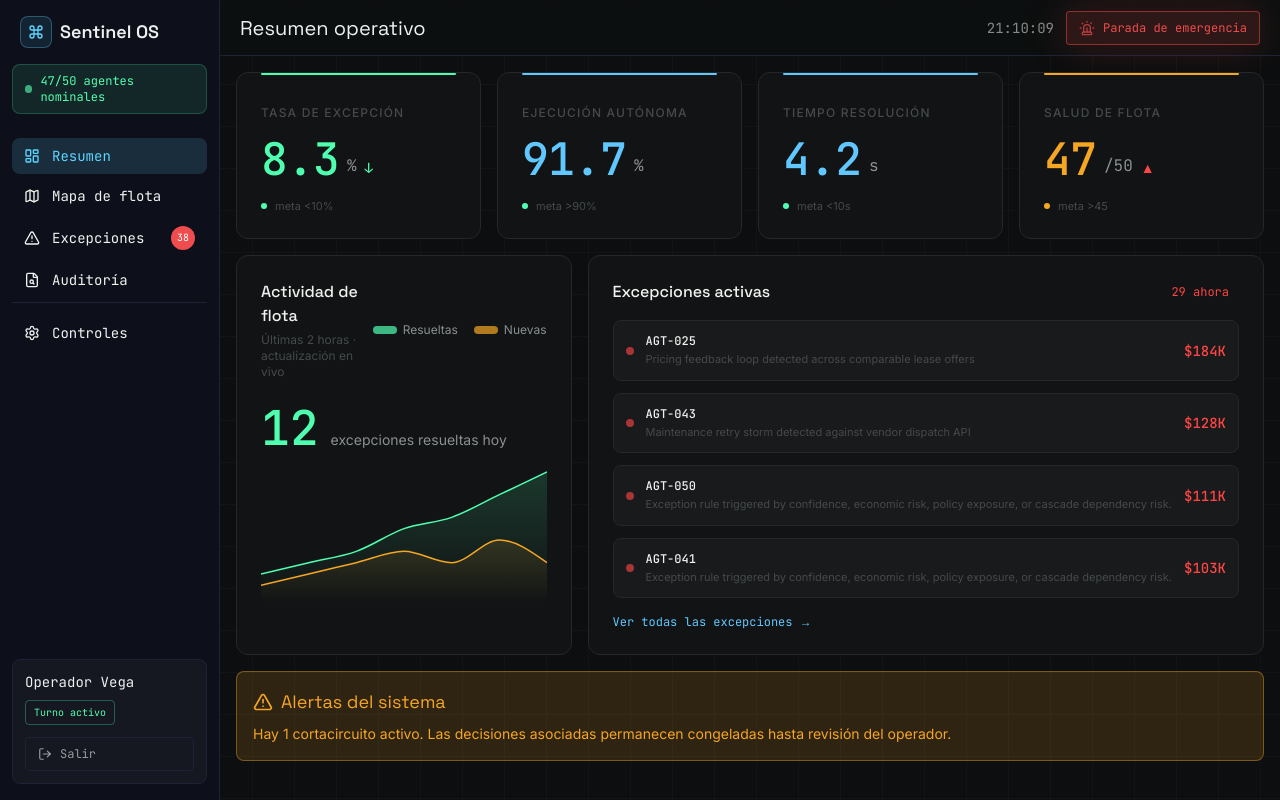
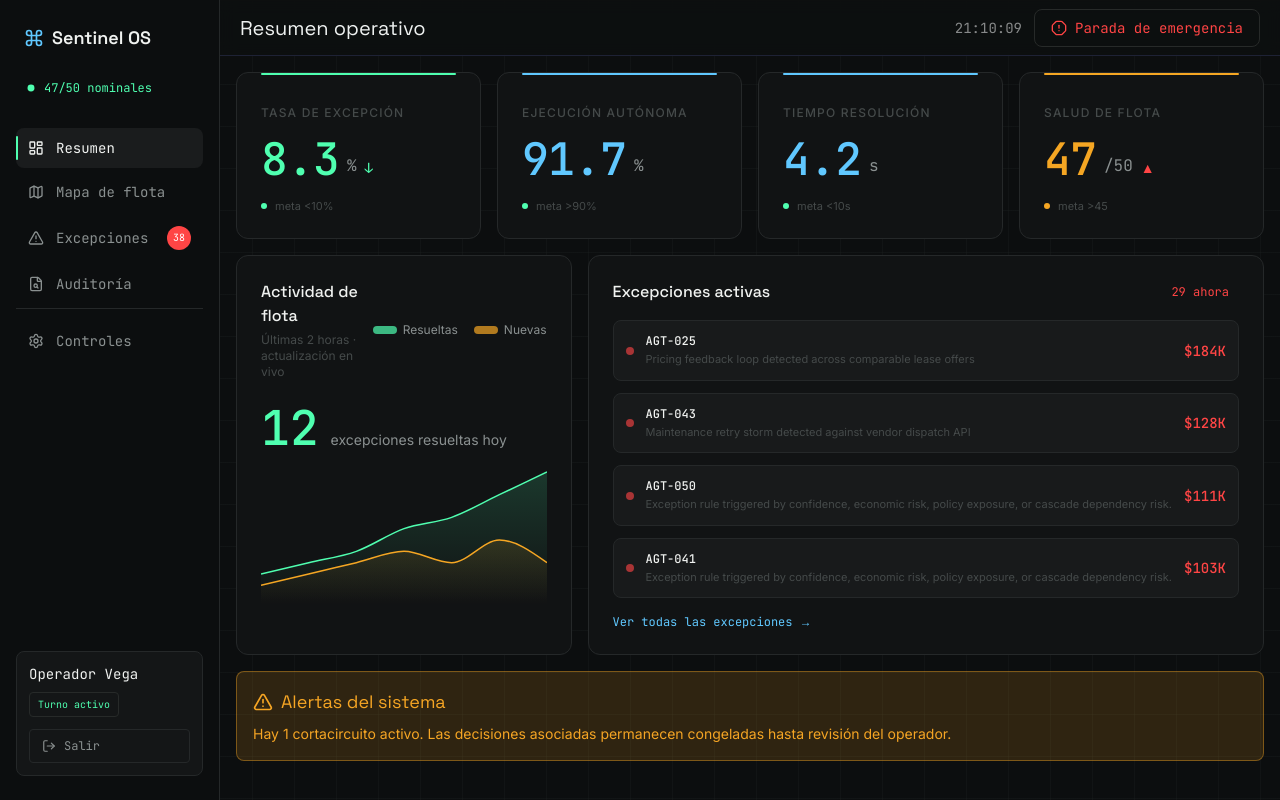
Before and after one commit to leandrodesignux-ux/Sentinel-OS, a Next.js app: page / in a window 1280 px wide. Built offline with nearby package versions, Linux system fonts and the light colour scheme.

Commit message:
Refine fleet cards and navigation animations

```diff
--- a/components/controls/EmergencyStop.tsx
+++ b/components/controls/EmergencyStop.tsx
@@ -1,11 +1,23 @@
 "use client";
 
-import { Siren } from "lucide-react";
+import { AlertOctagon } from "lucide-react";
+import { motion } from "framer-motion";
 
-export function EmergencyStop() {
+export function EmergencyStop({ hasCriticalAgents = false }: { hasCriticalAgents?: boolean }) {
   return (
-    <button className="flex items-center gap-2 rounded-badge border border-critical/50 bg-critical/15 px-3 py-2 font-display text-xs text-critical shadow-danger transition hover:bg-critical/25">
-      <Siren className="h-4 w-4 animate-signal-blink" /> Parada de emergencia
-    </button>
+    <motion.button
+      animate={hasCriticalAgents ? {
+        boxShadow: [
+          "0 0 0 0 rgba(255, 69, 69, 0)",
+          "0 0 0 6px rgba(255, 69, 69, 0.2)",
+          "0 0 0 0 rgba(255, 69, 69, 0)"
+        ]
+      } : {}}
+      transition={{ repeat: Infinity, duration: 2 }}
+      className="flex items-center gap-2 rounded-data border border-[var(--status-critical)]/40 bg-[var(--status-critical)]/10 px-4 py-2 font-display text-sm text-[var(--status-critical)] transition-colors hover:bg-[var(--status-critical)]/20"
+    >
+      <AlertOctagon className="h-4 w-4" />
+      Parada de emergencia
+    </motion.button>
   );
 }
--- a/components/layout/SentinelSidebar.tsx
+++ b/components/layout/SentinelSidebar.tsx
@@ -1,5 +1,8 @@
+"use client";
+
 import { AlertTriangle, Command, FileSearch, LayoutDashboard, LogOut, Map, Settings } from "lucide-react";
-import Link from "next/link";
+import { motion } from "framer-motion";
+import { useRouter } from "next/navigation";
 import { cn } from "@/lib/utils";
 
 export type SentinelSection = "resumen" | "flota" | "excepciones" | "auditoria" | "controles";
@@ -13,17 +16,40 @@ const sections: { id: SentinelSection; label: string; icon: typeof LayoutDashboa
 ];
 
 export function SentinelSidebar({ activeSection, nominalCount = 47, exceptionCount = 38, fleetStopped = false }: { activeSection: SentinelSection; nominalCount?: number; exceptionCount?: number; fleetStopped?: boolean }) {
+  const router = useRouter();
+
+  function onSectionChange(section: SentinelSection) {
+    router.push(`/?section=${section}`);
+  }
+
   return (
-    <aside className="fixed inset-y-0 left-0 z-30 flex w-[220px] flex-col border-r border-[#1E2235] bg-[#0D0F1A] px-3 py-4">
+    <aside className="fixed inset-y-0 left-0 z-30 flex w-[220px] flex-col border-r border-[var(--bg-border)] bg-[var(--bg-canvas)] px-4 py-6">
       <div>
         <div className="flex items-center gap-2 px-2">
-          <div className="flex h-8 w-8 items-center justify-center rounded-data border border-primary/30 bg-primary/10 text-primary"><Command className="h-4 w-4" /></div>
-          <h1 className="font-accent text-lg font-semibold text-foreground">Sentinel OS</h1>
+          <Command className="h-5 w-5 text-[var(--status-accent)]" />
+          <h1 className="font-accent text-lg font-semibold text-[var(--text-primary)]">Sentinel OS</h1>
         </div>
-        <div className={cn("mt-4 flex items-center gap-2 rounded-data border px-3 py-2 font-display text-xs", fleetStopped ? "border-critical/30 bg-critical/15 text-critical" : "border-ok/20 bg-ok/10 text-ok")}>
-          <span className={cn("h-2 w-2 animate-status-pulse rounded-full", fleetStopped ? "bg-critical" : "bg-ok")} />
-          <span>{fleetStopped ? "FLOTA DETENIDA" : `${nominalCount}/50 agentes nominales`}</span>
-        </div>
+        <motion.div
+          key={nominalCount}
+          initial={{ opacity: 0.5, y: -4 }}
+          animate={{ opacity: 1, y: 0 }}
+          className={cn(
+            "mt-5 flex items-center gap-2.5 rounded-data px-3 py-2 font-display text-xs",
+            fleetStopped
+              ? "bg-[var(--status-critical)]/10 text-[var(--status-critical)]"
+              : "bg-[var(--status-nominal)]/8 text-[var(--status-nominal)]"
+          )}
+        >
+          <motion.span
+            animate={{ scale: [1, 1.3, 1] }}
+            transition={{ repeat: Infinity, duration: 2, ease: "easeInOut" }}
+            className={cn(
+              "h-1.5 w-1.5 rounded-full",
+              fleetStopped ? "bg-[var(--status-critical)]" : "bg-[var(--status-nominal)]"
+            )}
+          />
+          <span>{fleetStopped ? "FLOTA DETENIDA" : `${nominalCount}/50 nominales`}</span>
+        </motion.div>
       </div>
 
       <nav className="mt-6 space-y-1">
@@ -32,20 +58,56 @@ export function SentinelSidebar({ activeSection, nominalCount = 47, exceptionCou
           const active = activeSection === section.id;
 
           return (
-            <div key={section.id} className={section.separated ? "border-t border-[#1E2235] pt-3" : undefined}>
-              <Link href={`/?section=${section.id}`} className={cn("flex w-full items-center justify-between rounded-data px-3 py-2 text-left font-display text-sm transition", active ? "bg-primary/15 text-primary" : "text-foreground/58 hover:bg-white/5 hover:text-foreground")}>
-                <span className="flex items-center gap-3"><Icon className="h-4 w-4" />{section.label}</span>
-                {section.id === "excepciones" && exceptionCount > 0 && <span className="rounded-full bg-critical px-1.5 py-0.5 text-[10px] text-white">{exceptionCount}</span>}
-              </Link>
+            <div key={section.id} className={section.separated ? "border-t border-[var(--bg-border)] pt-3" : undefined}>
+              <motion.button
+                onClick={() => onSectionChange(section.id)}
+                className={cn(
+                  "relative flex w-full items-center justify-between rounded-data px-3 py-2.5 text-left font-display text-sm transition-colors",
+                  active
+                    ? "text-[var(--text-primary)]"
+                    : "text-[var(--text-secondary)] hover:text-[var(--text-primary)]"
+                )}
+              >
+                {active && (
+                  <motion.div
+                    layoutId="activeSection"
+                    className="absolute inset-0 rounded-data bg-white/[0.06]"
+                    transition={{ type: "spring", bounce: 0.2, duration: 0.4 }}
+                  />
+                )}
+                {active && (
+                  <motion.div
+                    layoutId="activeBorder"
+                    className="absolute bottom-2 left-0 top-2 w-0.5 rounded-full"
+                    style={{ background: "var(--status-nominal)" }}
+                  />
+                )}
+
+                <span className="relative flex items-center gap-3">
+                  <Icon className="h-4 w-4" />
+                  {section.label}
+                </span>
+
+                {section.id === "excepciones" && exceptionCount > 0 && (
+                  <motion.span
+                    key={exceptionCount}
+                    initial={{ scale: 1.4 }}
+                    animate={{ scale: 1 }}
+                    className="relative rounded-pill bg-[var(--status-critical)] px-1.5 py-0.5 font-display text-[10px] text-white"
+                  >
+                    {exceptionCount}
+                  </motion.span>
+                )}
+              </motion.button>
             </div>
           );
         })}
       </nav>
 
-      <div className="mt-auto rounded-data border border-[#1E2235] bg-white/[0.03] p-3">
-        <p className="font-display text-sm text-foreground">Operador Vega</p>
-        <div className="mt-2 inline-flex rounded-badge border border-ok/30 px-2 py-1 font-display text-[10px] text-ok">Turno activo</div>
-        <button className="mt-3 flex w-full items-center gap-2 rounded-badge border border-[#1E2235] px-3 py-2 font-display text-xs text-foreground/60 hover:text-foreground">
+      <div className="mt-auto rounded-data border border-[var(--bg-border)] bg-white/[0.03] p-3">
+        <p className="font-display text-sm text-[var(--text-primary)]">Operador Vega</p>
+        <div className="mt-2 inline-flex rounded-badge border border-[var(--status-nominal)]/30 px-2 py-1 font-display text-[10px] text-[var(--status-nominal)]">Turno activo</div>
+        <button className="mt-3 flex w-full items-center gap-2 rounded-badge border border-[var(--bg-border)] px-3 py-2 font-display text-xs text-[var(--text-secondary)] hover:text-[var(--text-primary)]">
           <LogOut className="h-3.5 w-3.5" /> Salir
         </button>
       </div>
```
Also changed, not shown: components/fleet/AgentCard.tsx (+82 -32 lines).
